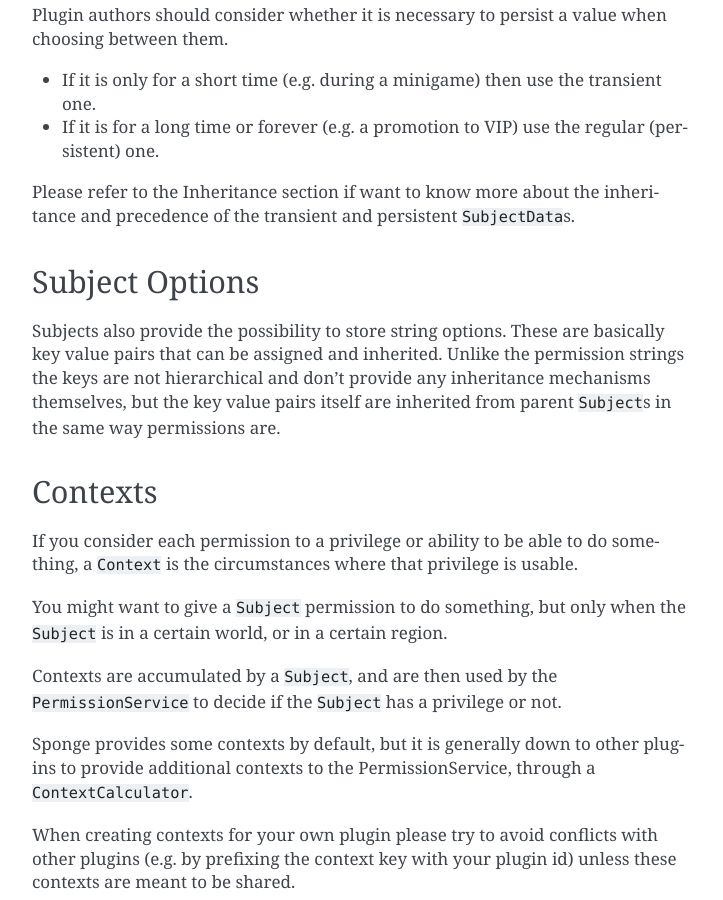
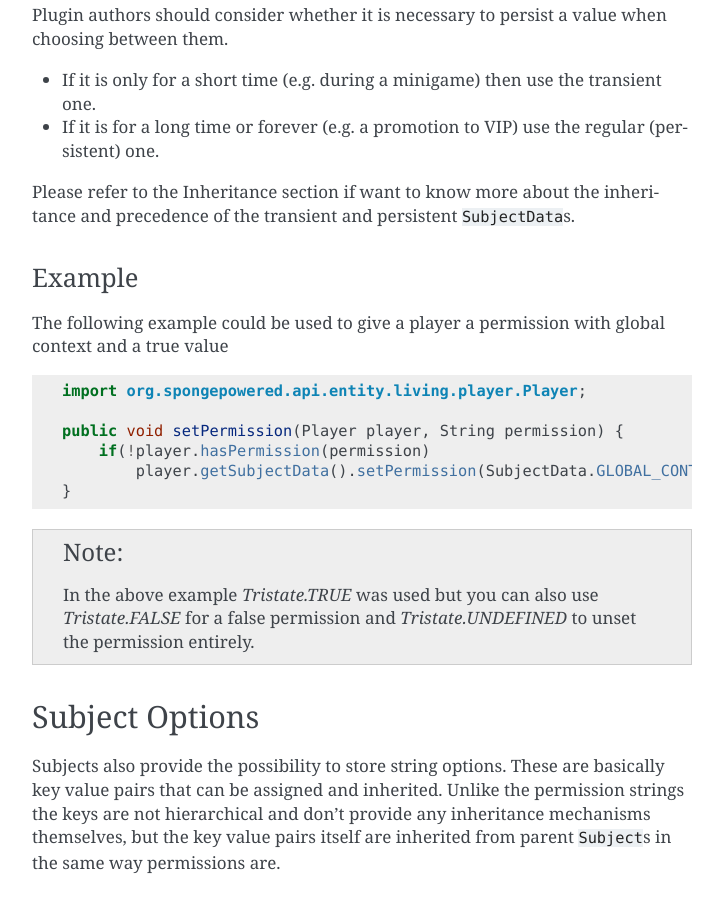
Before and after one commit to SpongePowered/SpongeDocs, a Sphinx documentation site: the page built from source/plugin/permissions.rst, in a window 1280 px wide and 900 px high, scrolled down 6172 px. Shown: the whole window, without its empty margins (388-1111 px from the left). Built offline with Sphinx 7.4.7, drawn with Linux system fonts in a browser that asks for light colours; pages that are not in the unit, such as notebooks, are missing from menus; cross-references to code outside the pages are shown as plain code.

Commit message:
Added example for setting SubjectData's permission
Added an code snippet for how to set a SubjectData's permission and included a note for what the different Tristates set.

```diff
--- a/source/plugin/permissions.rst
+++ b/source/plugin/permissions.rst
@@ -261,6 +261,25 @@
 Please refer to the Inheritance section if want to know more about the inheritance and precedence of the transient
 and persistent ``SubjectData``\s.
 
+Example
+~~~~~~~
+
+The following example could be used to give a player a permission with global context and a true value
+
+.. code-block:: java
+
+    import org.spongepowered.api.entity.living.player.Player;
+
+    public void setPermission(Player player, String permission) {
+        if(!player.hasPermission(permission)
+            player.getSubjectData().setPermission(SubjectData.GLOBAL_CONTEXT, permission, Tristate.TRUE);
+    }
+
+.. note::
+
+    In the above example `Tristate.TRUE` was used but you can also use `Tristate.FALSE` for a false permission and
+    `Tristate.UNDEFINED` to unset the permission entirely.
+
 Subject Options
 ===============
 
```
